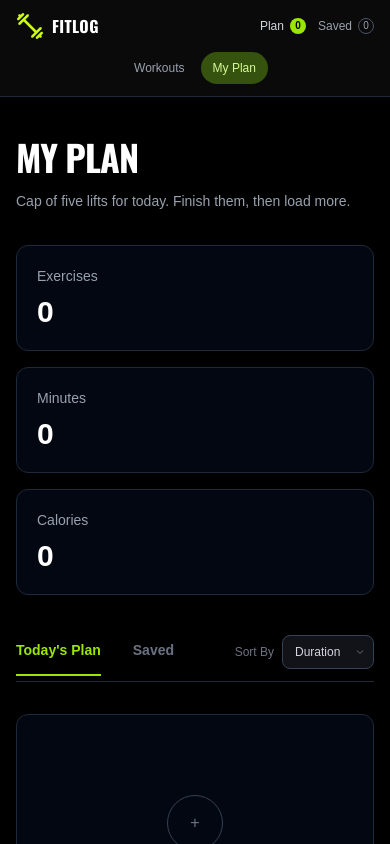
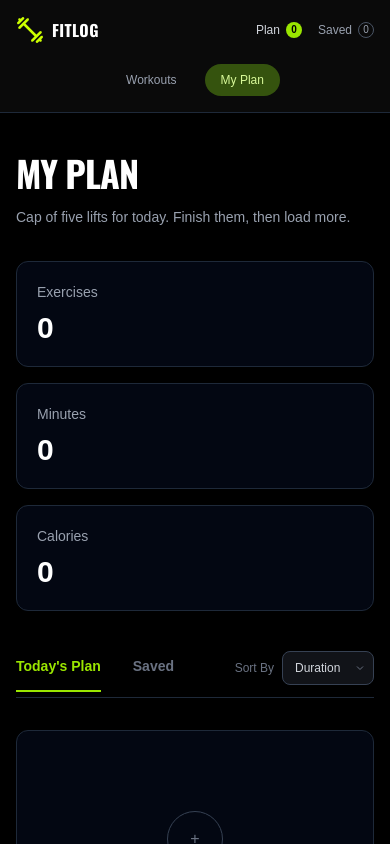
Before and after one commit to md-rakib-hasan1/fit-log, a Next.js app: page /my-plan in a window 390 px wide. Shown: the top 844 px of the page. Built offline with nearby package versions, Linux system fonts and the light colour scheme.

Commit message:
fix- navbar position

```diff
--- a/src/components/Navbar.tsx
+++ b/src/components/Navbar.tsx
@@ -10,10 +10,10 @@ const Navbar = () => {
     const pathname = usePathname();
 
     return (
-        <nav className="w-full border-b border-gray-800 bg-[#0a0a0a] px-4 py-3 text-white md:h-16 md:px-7 md:py-0">
-            <div className="flex flex-wrap items-center justify-between gap-y-3">
+        <nav className="w-full border-b border-gray-800 bg-[#0a0a0a] px-4 py-4 text-white md:h-16 md:px-7 md:py-0">
+            <div className="flex flex-wrap items-center justify-between gap-y-5 md:h-full md:flex-nowrap md:gap-y-0">
 
-                {/* Logo */}
+
                 <div className="flex items-center gap-2 sm:gap-3">
                     <Image
                         src="/assets/logo.png"
@@ -27,9 +27,8 @@ const Navbar = () => {
                     </h2>
                 </div>
 
-                {/* Plan & Saved */}
-                <div className="order-2 flex items-center gap-3 text-xs sm:gap-5 md:order-3 md:gap-6">
 
+                <div className="order-2 flex items-center gap-4 text-xs md:order-3 md:gap-6">
                     <Link
                         href="/my-plan"
                         className="flex items-center gap-1.5 text-gray-300"
@@ -51,15 +50,14 @@ const Navbar = () => {
                             {saved.length}
                         </span>
                     </Link>
-
                 </div>
 
 
-                <div className="order-3 flex w-full items-center justify-center gap-1 md:order-2 md:w-auto md:gap-2">
+                <div className="order-3 flex w-full items-center justify-center gap-3 md:order-2 md:w-auto md:gap-2">
 
                     <Link
                         href="/"
-                        className={`rounded-full px-3 py-2 text-xs transition-colors sm:px-4 ${
+                        className={`rounded-full px-4 py-2 text-xs transition-colors ${
                             pathname === "/"
                                 ? "bg-lime-900 text-lime-200"
                                 : "text-gray-400 hover:text-white"
@@ -70,7 +68,7 @@ const Navbar = () => {
 
                     <Link
                         href="/my-plan"
-                        className={`rounded-full px-3 py-2 text-xs transition-colors sm:px-4 ${
+                        className={`rounded-full px-4 py-2 text-xs transition-colors ${
                             pathname === "/my-plan"
                                 ? "bg-lime-900 text-lime-200"
                                 : "text-gray-400 hover:text-white"
@@ -80,7 +78,6 @@ const Navbar = () => {
                     </Link>
 
                 </div>
-
             </div>
         </nav>
     );
```
